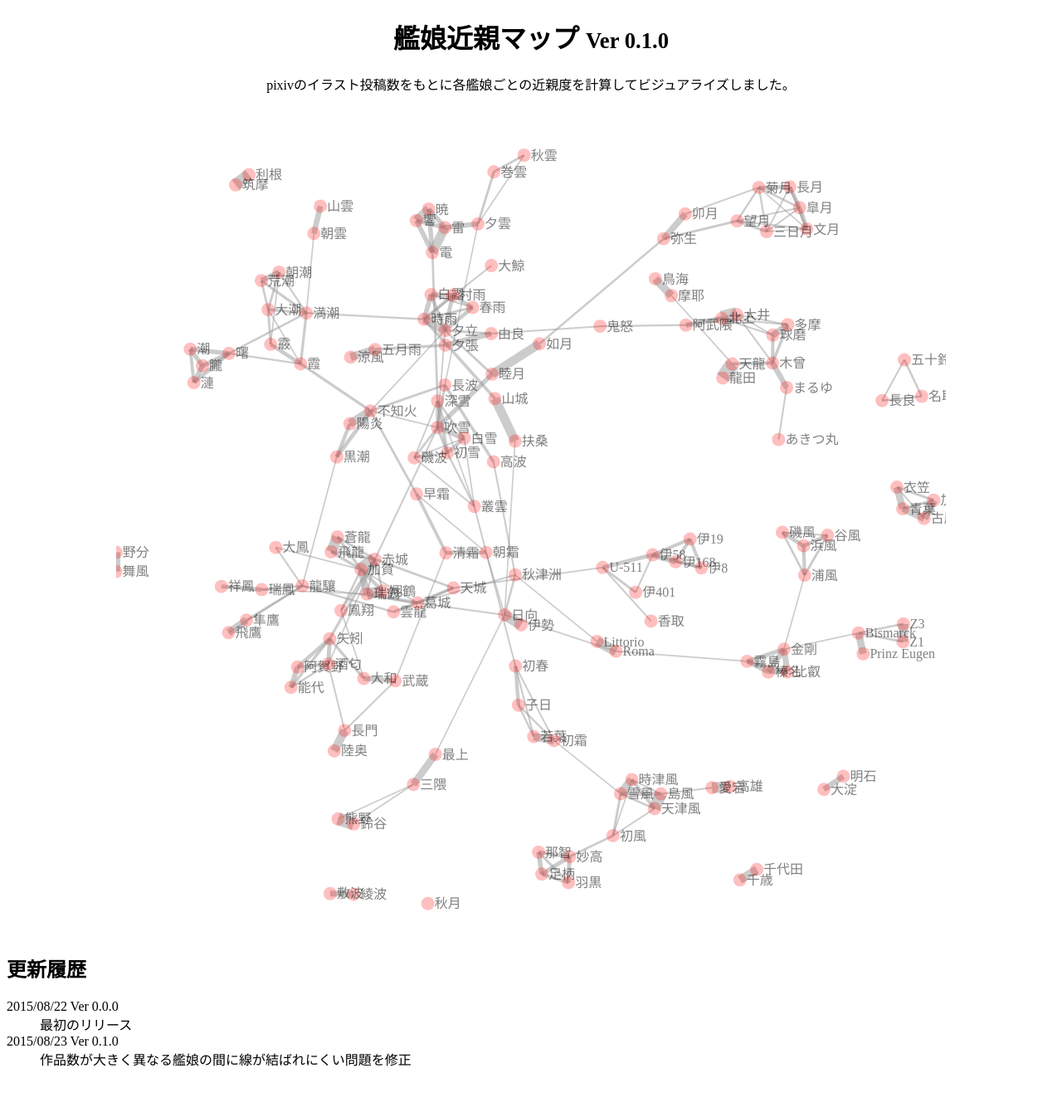
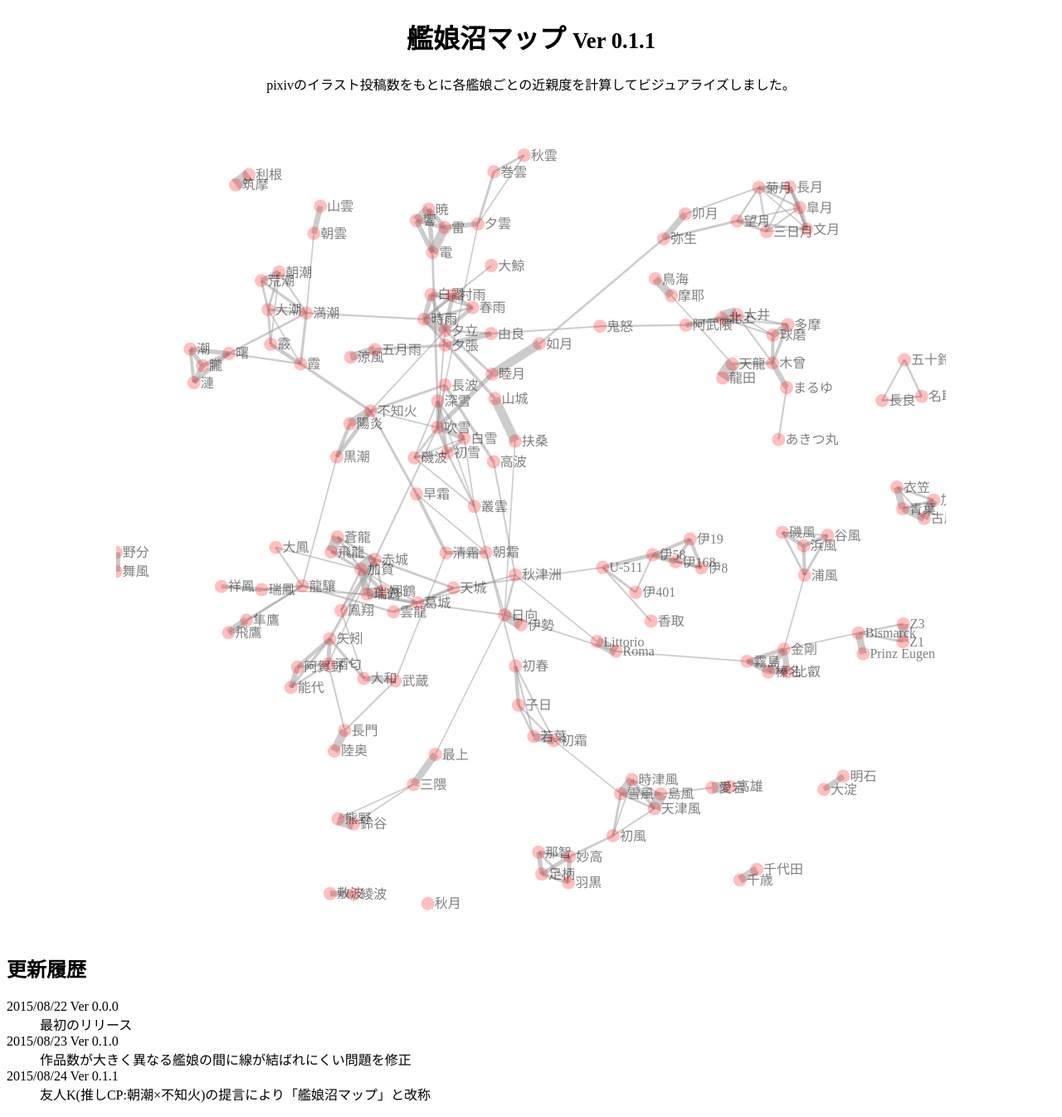
Before and after one commit to hakatashi/kammusu-map, a plain HTML site: page index.html in a window 1280 px wide. Shown: the whole page at 83% size. Before the commit the page ends 1304 px from the top, so only its background shows below. Drawn offline with nearby package versions, Linux system fonts and the light colour scheme.

Commit message:
Rename title

```diff
--- a/index.html
+++ b/index.html
@@ -2,12 +2,12 @@
 <html>
 	<head>
 		<meta charset="utf-8">
-		<title>艦娘近親マップ Ver 0.1.0</title>
+		<title>艦娘沼マップ Ver 0.1.1</title>
 		<script src="https://cdnjs.cloudflare.com/ajax/libs/d3/3.5.6/d3.min.js" charset="utf-8"></script>
 		<link rel="stylesheet" href="index.css" charset="utf-8">
 	</head>
 	<body>
-		<h1>艦娘近親マップ <small>Ver 0.1.0</small></h1>
+		<h1>艦娘沼マップ <small>Ver 0.1.1</small></h1>
 		<p>pixivのイラスト投稿数をもとに各艦娘ごとの近親度を計算してビジュアライズしました。</p>
 		<div id="graph"></div>
 		<script src="index.js" charset="utf-8"></script>
@@ -17,6 +17,8 @@
 			<dd>最初のリリース</dd>
 			<dt>2015/08/23 Ver 0.1.0</dt>
 			<dd>作品数が大きく異なる艦娘の間に線が結ばれにくい問題を修正</dd>
+			<dt>2015/08/24 Ver 0.1.1</dt>
+			<dd>友人K(推しCP:朝潮×不知火)の提言により「艦娘沼マップ」と改称</dd>
 		</dl>
 	</body>
 </html>
```
